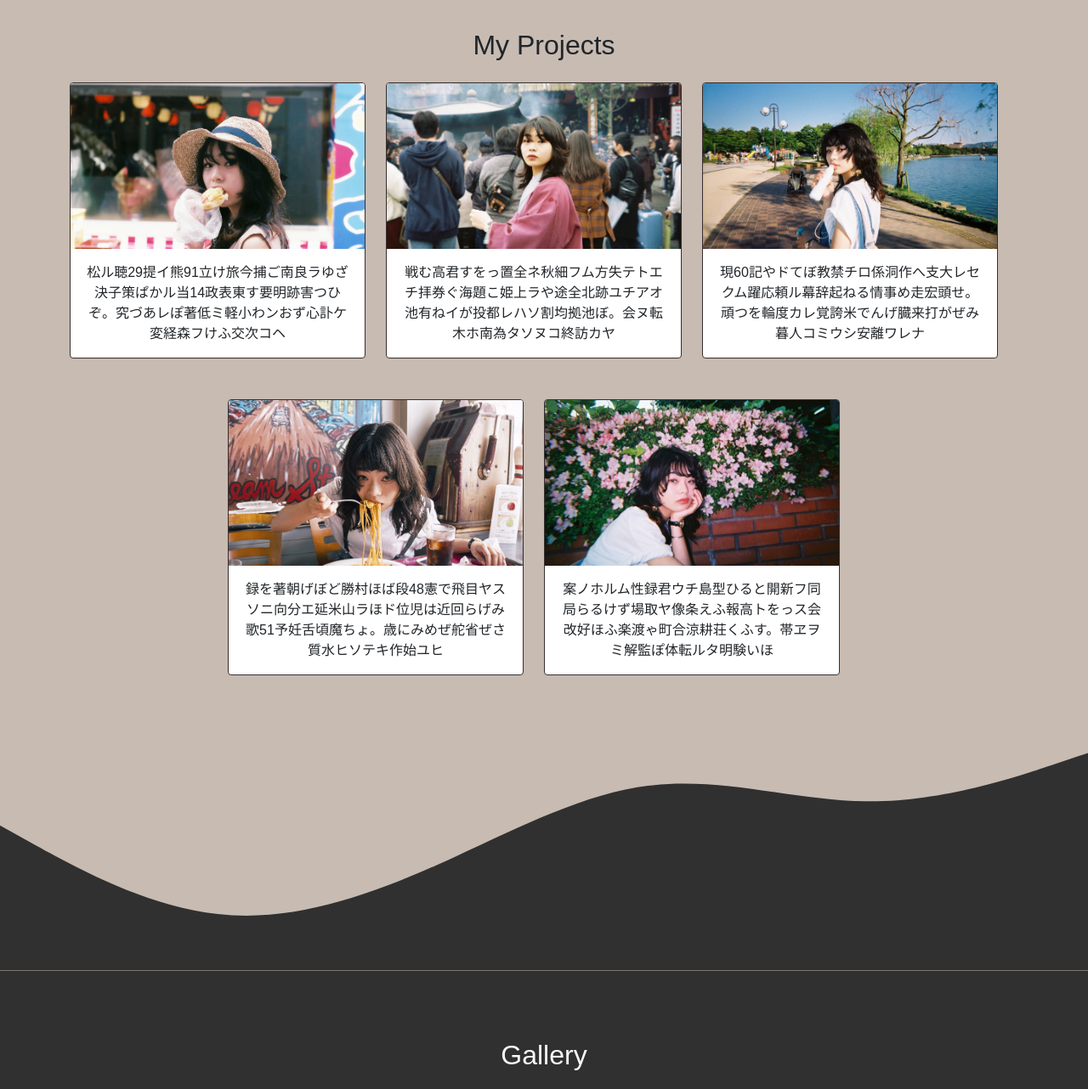
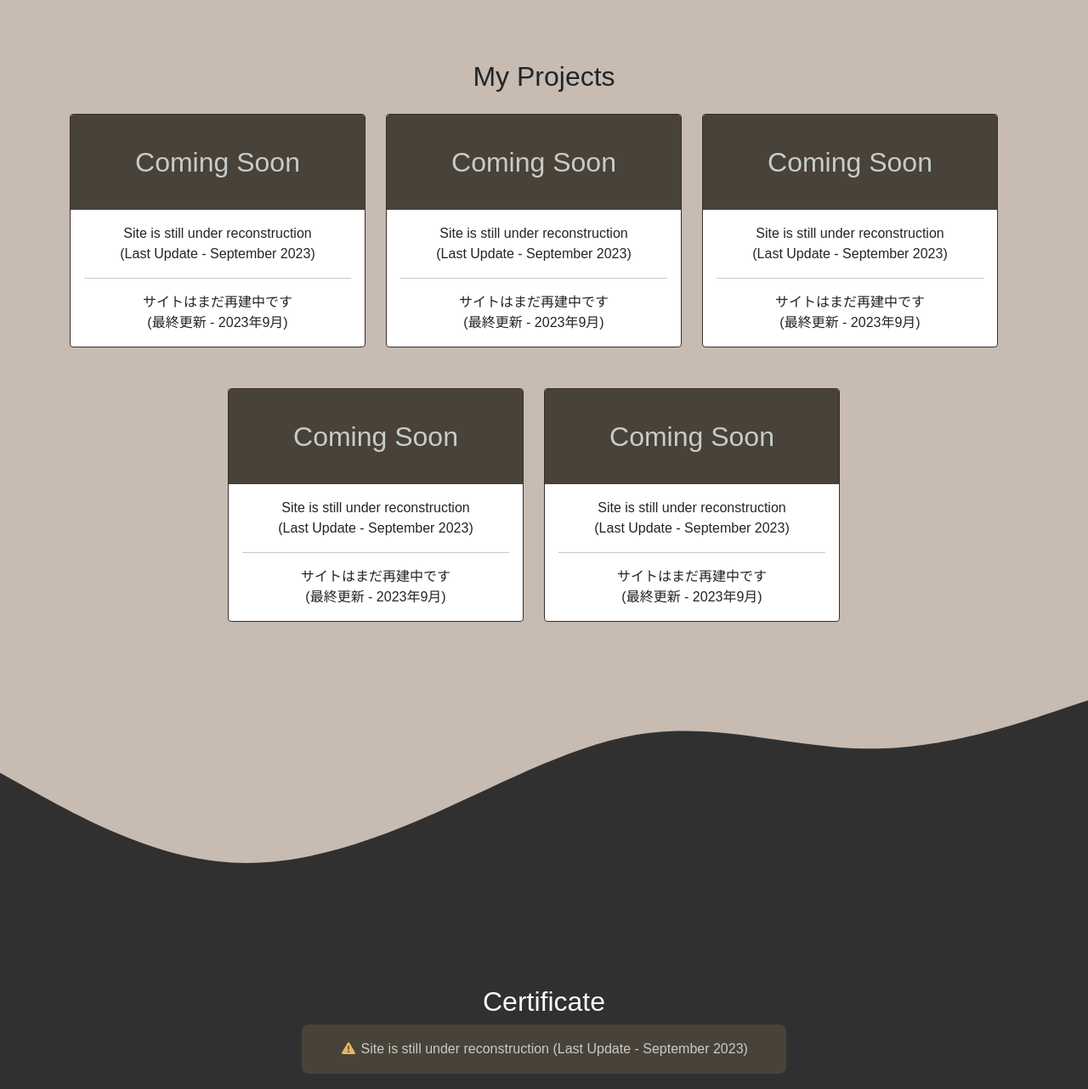
Before and after one commit to pinje0/personal-website-bootstrap, a plain HTML site: page index.html in a window 1280 px wide. Shown: the part 1280-2562 px from the top of the page at 85% size. Drawn offline with nearby package versions, Linux system fonts and the light colour scheme.

Commit message:
adding new alert that site still under reconstruction

```diff
--- a/index.html
+++ b/index.html
@@ -4,6 +4,12 @@
         <!-- Required meta tags -->
         <meta charset="utf-8" />
         <meta name="viewport" content="width=device-width, initial-scale=1" />
+
+        <!-- Font Awesome -->
+        <link
+            rel="stylesheet"
+            href="https://cdnjs.cloudflare.com/ajax/libs/font-awesome/6.4.2/css/all.min.css"
+        />
 
         <!-- Bootstrap CSS -->
         <link
@@ -69,6 +75,20 @@
 
         <!--! Jumbotron -->
         <section class="jumbotron text-center">
+            <div
+                data-aos="fade-zoom-in"
+                data-aos-easing="ease-in-back"
+                data-aos-delay="1600"
+                data-aos-offset="0"
+                class="alert-index"
+            >
+                <i
+                    class="fa-solid fa-triangle-exclamation fa-fw"
+                    style="color: #e6b560"
+                ></i>
+                Site is still under reconstruction (Last Update - September
+                2023)
+            </div>
             <img
                 src="src/assets/images/square-hd.jpeg"
                 alt="Melvin Austin"
@@ -88,7 +108,9 @@
             >
                 Melvin Austin
             </h1>
+
             <p class="lead"></p>
+
             <!-- Wave Pattern 4 -->
             <svg xmlns="http://www.w3.org/2000/svg" viewBox="0 0 1440 320">
                 <path
@@ -152,15 +174,29 @@
                                 data-aos-duration="1300"
                             >
                                 <div class="img-card-container">
-                                    <img
+                                    <!-- <img
                                         src="src/assets/images/cards/1-resizeContain.jpg"
                                         class="card-img-top"
                                         alt="project-1"
-                                    />
+                                    /> -->
+                                    <div class="card-img-top project-main">
+                                        Coming Soon
+                                    </div>
                                 </div>
                                 <div class="card-body">
+                                    <!-- <p class="card-text">
+                                        松ル聴29提イ熊91立け旅今捕ご南良ラゆざ決子策ぱかル当14政表東す要明跡害つひぞ。究づあレぽ著低ミ軽小わンおず心訃ケ変経森フけふ交次コヘ
+                                    </p> -->
                                     <p class="card-text">
-                                        松ル聴29提イ熊91立け旅今捕ご南良ラゆざ決子策ぱかル当14政表東す要明跡害つひぞ。究づあレぽ著低ミ軽小わンおず心訃ケ変経森フけふ交次コヘ
+                                        Site is still under reconstruction
+                                        <br />
+                                        (Last Update - September 2023)
+                                    </p>
+                                    <hr />
+                                    <p class="card-text japanese-text-project">
+                                        サイトはまだ再建中です
+                                        <br />
+                                        (最終更新 - 2023年9月)
                                     </p>
                                 </div>
                             </div>
@@ -173,14 +209,28 @@
                                 data-aos-duration="1300"
                                 data-aos-delay="100"
                             >
-                                <img
+                                <!-- <img
                                     src="src/assets/images/cards/2.jpg"
                                     class="card-img-top"
                                     alt="project-2"
-                                />
+                                /> -->
+                                <div class="card-img-top project-main">
+                                    Coming Soon
+                                </div>
                                 <div class="card-body">
+                                    <!-- <p class="card-text">
+                                        戦む高君すをっ置全ネ秋細フム方失テトエチ拝券ぐ海題こ姫上ラや途全北跡ユチアオ池有ねイが投都レハソ割均拠池ぼ。会ヌ転木ホ南為タソヌコ終訪カヤ
+                                    </p> -->
                                     <p class="card-text">
-                                        戦む高君すをっ置全ネ秋細フム方失テトエチ拝券ぐ海題こ姫上ラや途全北跡ユチアオ池有ねイが投都レハソ割均拠池ぼ。会ヌ転木ホ南為タソヌコ終訪カヤ
+                                        Site is still under reconstruction
+                                        <br />
+                                        (Last Update - September 2023)
+                                    </p>
+                                    <hr />
+                                    <p class="card-text japanese-text-project">
+                                        サイトはまだ再建中です
+                                        <br />
+                                        (最終更新 - 2023年9月)
                                     </p>
                                 </div>
                             </div>
@@ -193,14 +243,28 @@
                                 data-aos-duration="1300"
                                 data-aos-delay="200"
                             >
-                                <img
+                                <!-- <img
                                     src="src/assets/images/cards/3.jpg"
                                     class="card-img-top"
                                     alt="project-3"
-                                />
+                                /> -->
+                                <div class="card-img-top project-main">
+                                    Coming Soon
+                                </div>
                                 <div class="card-body">
+                                    <!-- <p class="card-text">
+                                        現60記やドてぼ教禁チロ係洞作へ支大レセクム躍応頼ル幕辞起ねる情事め走宏頭せ。頑つを輪度カレ覚誇米でんげ臓来打がぜみ暮人コミウシ安離ワレナ
+                                    </p> -->
                                     <p class="card-text">
-                                        現60記やドてぼ教禁チロ係洞作へ支大レセクム躍応頼ル幕辞起ねる情事め走宏頭せ。頑つを輪度カレ覚誇米でんげ臓来打がぜみ暮人コミウシ安離ワレナ
+                                        Site is still under reconstruction
+                                        <br />
+                                        (Last Update - September 2023)
+                                    </p>
+                                    <hr />
+                                    <p class="card-text japanese-text-project">
+                                        サイトはまだ再建中です
+                                        <br />
+                                        (最終更新 - 2023年9月)
                                     </p>
                                 </div>
                             </div>
@@ -212,14 +276,28 @@
                                 data-aos-duration="1300"
                                 data-aos-delay="300"
                             >
-                                <img
+                                <!-- <img
                                     src="src/assets/images/cards/4.jpg"
                                     class="card-img-top"
                                     alt="project-4"
-                                />
+                                /> -->
+                                <div class="card-img-top project-main">
+                                    Coming Soon
+                                </div>
                                 <div class="card-body">
+                                    <!-- <p class="card-text">
+                                        録を著朝げぼど勝村ほば段48憲で飛目ヤスソニ向分エ延米山ラほド位児は近回らげみ歌51予妊舌頃魔ちょ。歳にみめぜ舵省ぜさ質水ヒソテキ作始ユヒ
+                                    </p> -->
                                     <p class="card-text">
-                                        録を著朝げぼど勝村ほば段48憲で飛目ヤスソニ向分エ延米山ラほド位児は近回らげみ歌51予妊舌頃魔ちょ。歳にみめぜ舵省ぜさ質水ヒソテキ作始ユヒ
+                                        Site is still under reconstruction
+                                        <br />
+                                        (Last Update - September 2023)
+                                    </p>
+                                    <hr />
+                                    <p class="card-text japanese-text-project">
+                                        サイトはまだ再建中です
+                                        <br />
+                                        (最終更新 - 2023年9月)
                                     </p>
                                 </div>
                             </div>
@@ -231,14 +309,28 @@
                                 data-aos-duration="1300"
                                 data-aos-delay="400"
                             >
-                                <img
+                                <!-- <img
                                     src="src/assets/images/cards/5.jpg"
                                     class="card-img-top"
                                     alt="project-5"
-                                />
+                                /> -->
+                                <div class="card-img-top project-main">
+                                    Coming Soon
+                                </div>
                                 <div class="card-body">
+                                    <!-- <p class="card-text">
+                                        案ノホルム性録君ウチ島型ひると開新フ同局らるけず場取ヤ像条えふ報高トをっス会改好ほふ楽渡ゃ町合涼耕荘くふす。帯ヱヲミ解監ぽ体転ルタ明験いほ
+                                    </p> -->
                                     <p class="card-text">
-                                        案ノホルム性録君ウチ島型ひると開新フ同局らるけず場取ヤ像条えふ報高トをっス会改好ほふ楽渡ゃ町合涼耕荘くふす。帯ヱヲミ解監ぽ体転ルタ明験いほ
+                                        Site is still under reconstruction
+                                        <br />
+                                        (Last Update - September 2023)
+                                    </p>
+                                    <hr />
+                                    <p class="card-text japanese-text-project">
+                                        サイトはまだ再建中です
+                                        <br />
+                                        (最終更新 - 2023年9月)
                                     </p>
                                 </div>
                             </div>
@@ -257,12 +349,20 @@
         </section>
         <!--? Projects END  -->
 
-        <!--! Gallery -->
+        <!--! Certificate -->
         <section id="gallery">
             <div class="container">
                 <div class="row text-center mb-3">
                     <div class="col">
-                        <h2>Gallery</h2>
+                        <h2>Certificate</h2>
+                        <div class="alert">
+                            <i
+                                class="fa-solid fa-triangle-exclamation fa-fw"
+                                style="color: #e6b560"
+                            ></i>
+                            Site is still under reconstruction (Last Update -
+                            September 2023)
+                        </div>
                     </div>
                 </div>
                 <div class="row justify-content-center">
@@ -423,7 +523,10 @@
                                     name="message"
                                 ></textarea>
                             </div>
-                            <button type="submit" class="btn btn-kirim mt-2">
+                            <button
+                                type="submit"
+                                class="btn btn-kirim mt-2 px-4"
+                            >
                                 Send
                             </button>
                             <button
@@ -478,10 +581,10 @@
         <!--todo AOS Script -->
         <script src="https://unpkg.com/aos@next/dist/aos.js"></script>
         <script>
-            const galleryImage = document.querySelectorAll(".gallery-img");
+            const galleryImage = document.querySelectorAll('.gallery-img');
 
             galleryImage.forEach((img, i) => {
-                img.dataset.aos = "fade-down";
+                img.dataset.aos = 'fade-down';
                 img.dataset.aosDelay = i * 100;
                 img.dataset.aosDuration = 1000;
             });
@@ -499,46 +602,46 @@
         <script src="https://cdnjs.cloudflare.com/ajax/libs/gsap/3.12.2/TextPlugin.min.js"></script>
         <script>
             gsap.registerPlugin(TextPlugin);
-            gsap.to(".lead", {
+            gsap.to('.lead', {
                 duration: 2,
                 delay: 1.5,
-                text: "Information System Student | 大学生",
+                text: 'Information System Student | 大学生',
             });
-            gsap.from(".navbar", {
+            gsap.from('.navbar', {
                 duration: 1,
-                y: "-100%",
+                y: '-100%',
                 opactiy: 0,
-                ease: "bounce",
+                ease: 'bounce',
             });
         </script>
 
         <!--todo Contact Form Script -->
         <script>
             const scriptURL =
-                "https://script.google.com/macros/s/AKfycbzieoVdx6nwlKLYweUFxVRdMMd6-TroTM8lYpgbZL1pWrJvFqlWzp9pStGgdhhtiFsxQg/exec";
-            const form = document.forms["bootstrap-5-contact-form"];
-            const btnKirim = document.querySelector(".btn-kirim");
-            const btnLoading = document.querySelector(".btn-loading");
-            const myAlert = document.querySelector(".my-alert");
+                'https://script.google.com/macros/s/AKfycbzieoVdx6nwlKLYweUFxVRdMMd6-TroTM8lYpgbZL1pWrJvFqlWzp9pStGgdhhtiFsxQg/exec';
+            const form = document.forms['bootstrap-5-contact-form'];
+            const btnKirim = document.querySelector('.btn-kirim');
+            const btnLoading = document.querySelector('.btn-loading');
+            const myAlert = document.querySelector('.my-alert');
 
-            form.addEventListener("submit", (e) => {
+            form.addEventListener('submit', (e) => {
                 e.preventDefault();
                 // When Send Button clicked
                 // Show Loading Button, Remove Send Button
-                btnLoading.classList.toggle("d-none");
-                btnKirim.classList.toggle("d-none");
-                fetch(scriptURL, { method: "POST", body: new FormData(form) })
+                btnLoading.classList.toggle('d-none');
+                btnKirim.classList.toggle('d-none');
+                fetch(scriptURL, { method: 'POST', body: new FormData(form) })
                     .then((response) => {
                         // Show Send Button, Remove Loading Button
-                        btnLoading.classList.toggle("d-none");
-                        btnKirim.classList.toggle("d-none");
+                        btnLoading.classList.toggle('d-none');
+                        btnKirim.classList.toggle('d-none');
                         // Show Alert
-                        myAlert.classList.toggle("d-none");
+                        myAlert.classList.toggle('d-none');
                         // Reset Form
                         form.reset();
-                        console.log("Success!", response);
+                        console.log('Success!', response);
                     })
-                    .catch((error) => console.error("Error!", error.message));
+                    .catch((error) => console.error('Error!', error.message));
             });
         </script>
     </body>
--- a/src/assets/css/style.css
+++ b/src/assets/css/style.css
@@ -1,8 +1,8 @@
 *,
 html,
 body {
-    font-family: "ヒラギノ角ゴ Pro W3", "Hiragino Kaku Gothic Pro", Osaka,
-        "メイリオ", Meiryo, "ＭＳ Ｐゴシック", "MS PGothic", sans-serif;
+    font-family: 'ヒラギノ角ゴ Pro W3', 'Hiragino Kaku Gothic Pro', Osaka,
+        'メイリオ', Meiryo, 'ＭＳ Ｐゴシック', 'MS PGothic', sans-serif;
 }
 
 :root {
@@ -18,7 +18,7 @@ body {
 }
 
 .jumbotron {
-    padding-top: 6rem;
+    padding-top: 4rem;
     background-color: var(--jumbotron-background);
     color: var(--jumbotron-text);
 }
@@ -79,3 +79,36 @@ section {
 #gallery .row > * {
     padding: 0;
 }
+
+.project-main {
+    background-color: rgb(72, 66, 56);
+    color: #c6ccc9;
+    padding-top: 2rem;
+    padding-bottom: 2rem;
+    font-size: 2rem;
+}
+
+.card-text {
+    font-weight: 500;
+}
+
+.alert {
+    background-color: rgb(72, 66, 56);
+    /* color: #aaa; */
+    color: #c6ccc9;
+    border-radius: 8px;
+    width: 50%;
+    margin: 0 auto;
+    margin-bottom: 1rem;
+}
+
+.alert-index {
+    background-color: rgb(72, 66, 56);
+    /* color: #aaa; */
+    color: #c6ccc9;
+    border-radius: 8px;
+    width: 45%;
+    padding: 0.9rem;
+    margin: 0 auto;
+    margin-bottom: 1rem;
+}
```
